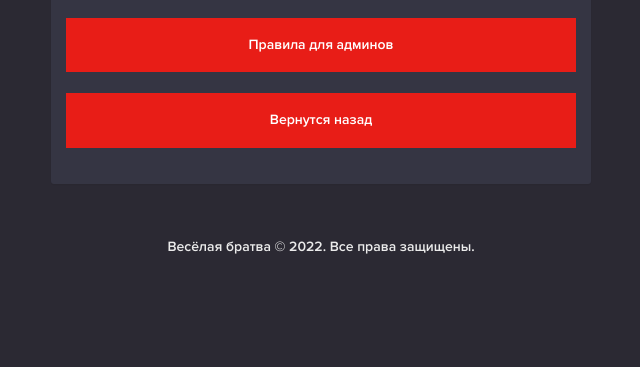
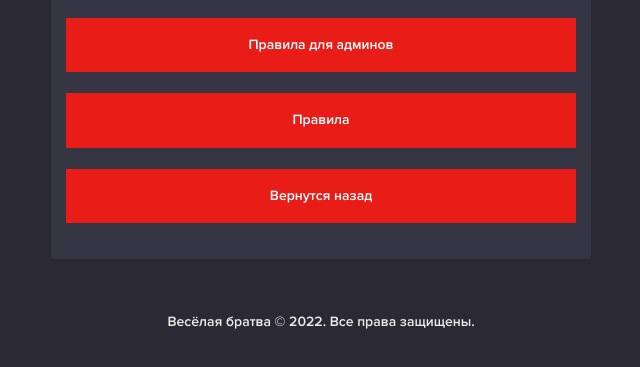
Before and after one commit to css-server/vesbratva.github.io, a plain HTML site: page help.html in a window 1280 px wide. Shown: the part 379-746 px from the top of the page, without its empty margins (319-959 px from the left). Drawn offline with Linux system fonts and the light colour scheme; files whose address does not match are found by name.

Commit message:
Add files via upload

```diff
--- a/help.html
+++ b/help.html
@@ -60,6 +60,7 @@
 
                         <div class="alert alert-danger text-center"><a data-toggle=modal data-target=#help href="https://gorillabot.ru/index.html#admin">Правила для игроков</a></div>
 						<div class="alert alert-danger text-center"><a data-toggle=modal data-target=#helpadm href="https://gorillabot.ru/index.html#admin">Правила для админов</a></div>
+						<div class="alert alert-danger text-center"><a data-toggle=modal data-target=#helpadm href="https://gorillabot.ru/index.html#admin">Правила</a></div>
 <div class="alert alert-danger text-center"><a data-toggle=modal href="https://vesbratva.github.io/">Вернутся назад</a></div>
                     <div class=clearfix style=padding-top:15px></div>
 
```
